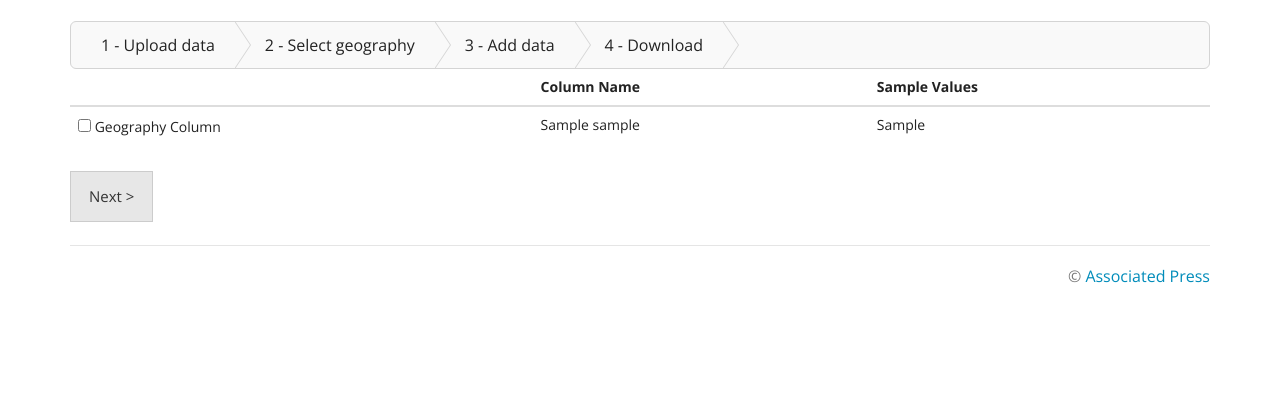
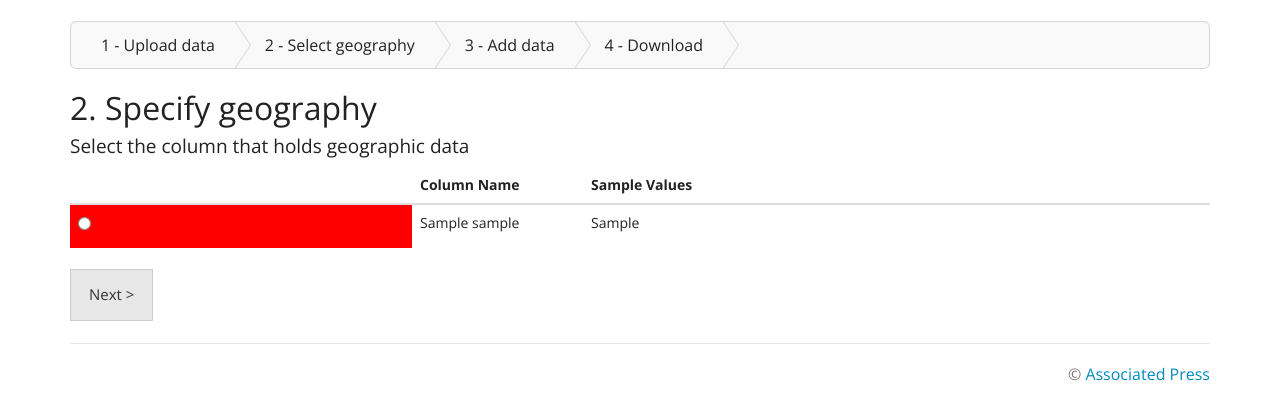
Before and after one commit to associatedpress/geomancer, a Flask app: template geo/templates/select_geo.html in a window 1280 px wide. Shown: the part 45-465 px from the top of the page. Run offline with Flask 2, Linux system fonts and the light colour scheme; the template is opened without the code that fills it: most values are stand-ins (such as "Sample title", 1, 10 or a date in 2020); data that the repository does not hold is empty; some libraries are stand-ins or nearby versions.

Commit message:
styling, radio buttons for select geo page

```diff
--- a/geo/static/css/custom.css
+++ b/geo/static/css/custom.css
@@ -218,3 +218,9 @@ table, .alert, label,.control-label,.help-block,.checkbox,.radio { font-size: 14
     margin-right: 8px;
     opacity: 0.7;
 }
+
+.geo-column{
+  border-style: none;
+  background: red;
+  background-color: red;
+}
--- a/geo/templates/select_geo.html
+++ b/geo/templates/select_geo.html
@@ -4,21 +4,23 @@
     <div class="col-sm-12">
         {% include "progress_steps.html" %}
         {% include "errors.html" %}
+        <h2>2. Specify geography</h2>
+        <h4>Select the column that holds geographic data</h4>
         <form role="form" id="geotypes-form" action="{{ url_for('views.select_tables') }}" method="POST">
             <table class="table">
                 <thead>
                     <tr>
-                        <th></th>
-                        <th>Column Name</th>
-                        <th>Sample Values</th>
+                        <th width="30%"></th>
+                        <th width="15%">Column Name</th>
+                        <th width="55%">Sample Values</th>
                     </tr>
                 </thead>
                 <tbody>
                     {% for index,name,values in sample_data %}
                     <tr>
-                      <td data-column_index="{{ index }}">
+                        <td class="geo-column" data-column_index="{{ index }}">
                             <label>
-                                <input type="checkbox" class="geography" /> Geography Column
+                                <input type="radio" name="columns" class="geography" />
                             </label>
                         </td>
                         <td>{{ name }}</td>
@@ -39,10 +41,12 @@
                 var parent = $(this).parent().parent()
                 var col_index = $(parent).data('column_index')
                 if(!$(this).is(':checked')){
-                    $(parent).find('.geotype').remove();
+                    $(parent).find('.geo_dropdown').remove();
                 } else {
+                    $('.geo_dropdown').remove();
                     $.getJSON('{{ url_for("api.geo_types") }}', {}, function(types){
-                        var item = '<select class="geotype" name="geotype_' + col_index + '">';
+                        var item = '<select class="geo_dropdown" name="geotype_' + col_index + '">';
+                        var table = parent.parent().parent().parent()
                         $.each(types, function(i, type){
                             item += '<option value="' + type.name + '">' + type.description + '</option>';
                         })
--- a/geo/templates/select_tables.html
+++ b/geo/templates/select_tables.html
@@ -3,7 +3,7 @@
 <div class="row">
     <div class="col-sm-10">
         {% include "progress_steps.html" %}
-        <h2>2. Specify Geography</h2>
+        <h2>2. Select data to add</h2>
         <form id="mance-form" role="form">
             {% for field_name, info in fields.items() %}
                 <h4>Column to match on: <strong>{{field_name}}</strong></h4>
```
Also changed, not shown: geo/views.py (+6 -5 lines).
